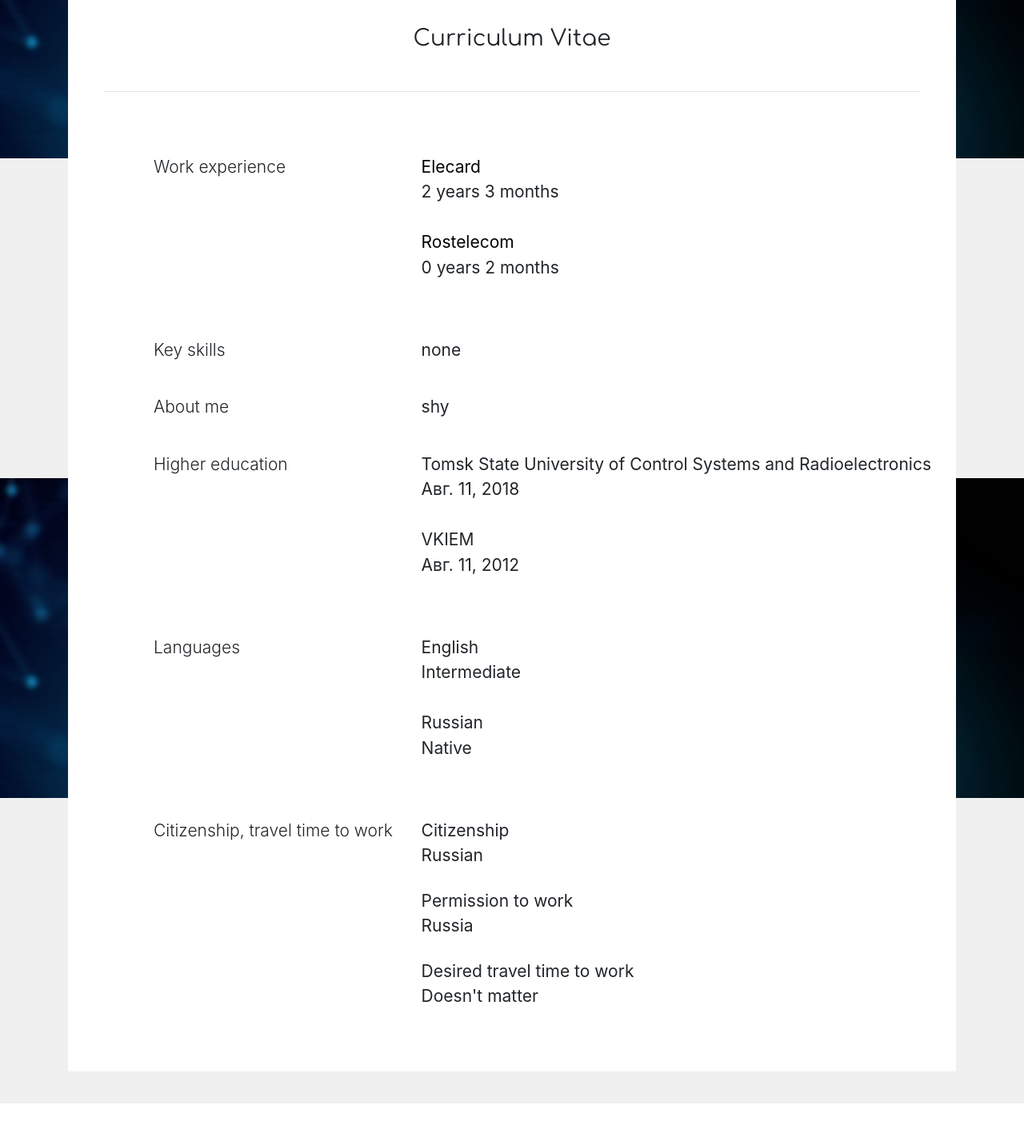
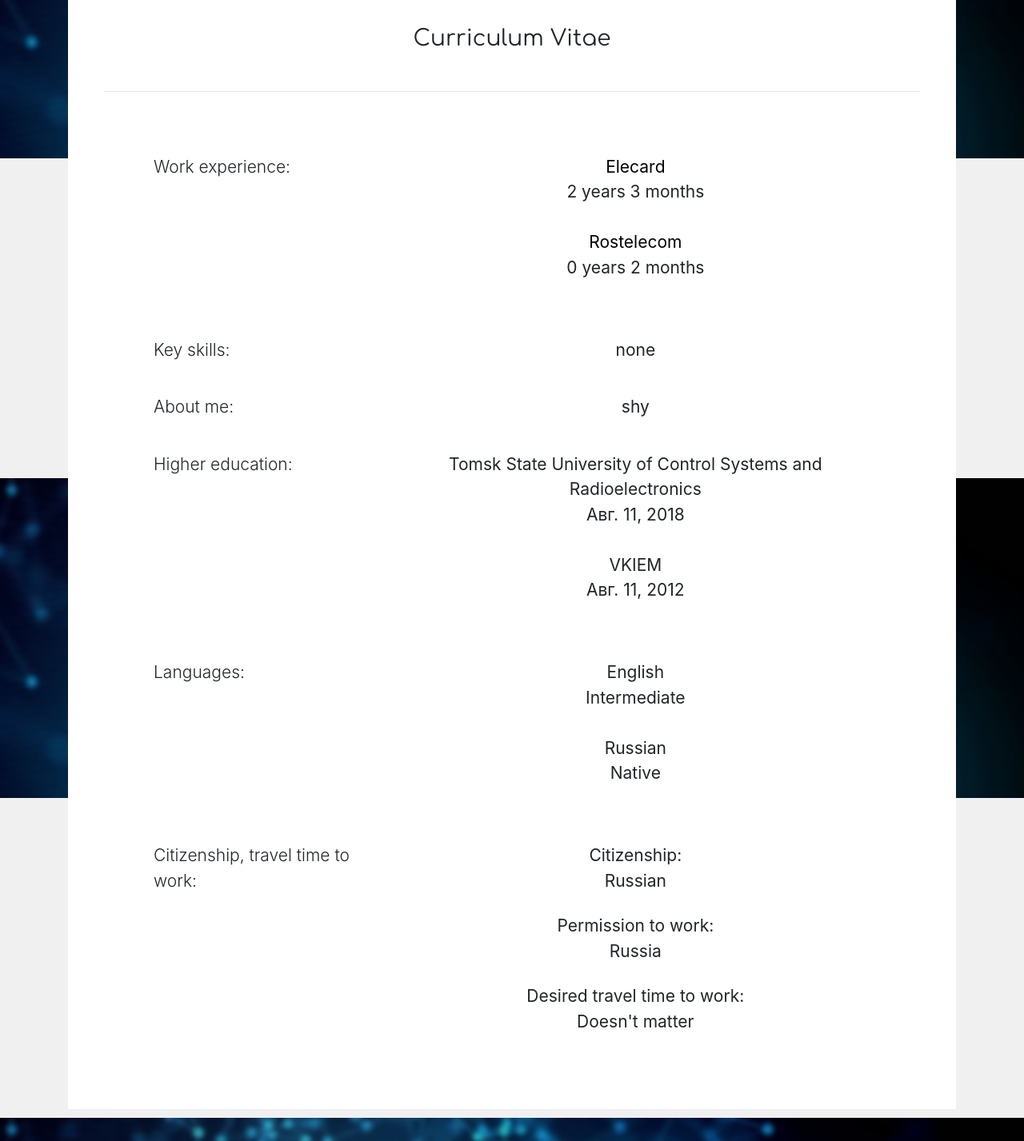
Before and after one commit to AnatolyFeteleu/cv_app, a Django app: page /cv/ in a window 1280 px wide. Shown: the part 202-1629 px from the top of the page at 80% size. Before the commit the page ends 1582 px from the top, so only its background shows below. Run offline with Django 3.2, Linux system fonts and the light colour scheme; data comes from the database, SQL or seed files in the repository; both versions use the stored data as it was after the commit; style sheets or scripts are compiled from the project's sources; some libraries are stand-ins or nearby versions.

Commit message:
Repair cv and index pages

```diff
--- a/landing_page/static/scss/index.scss
+++ b/landing_page/static/scss/index.scss
@@ -89,3 +89,12 @@ ul {
         font-size: 21px;
     }
 }
+
+.table table td:first-child{
+    text-transform: uppercase;
+}
+
+.table table td{
+    height: 100%;
+    width: 100%;
+}
--- a/landing_page/templates/landing_page/base.html
+++ b/landing_page/templates/landing_page/base.html
@@ -76,7 +76,7 @@
         <br>
         <div class="navigation">
             <nav class="navbar navbar-expand-sm bg-transparent navbar-light" style="padding-top: 20px">
-                <button class="navbar-toggler ml-auto" type="button" data-toggle="collapse" data-target="#collapsibleNavbar">
+                <button class="navbar-toggler ml-auto" style="background-color: #f0f0f0 !important" type="button" data-toggle="collapse" data-target="#collapsibleNavbar">
                     <span class="navbar-toggler-icon"></span>
                 </button>
               <!-- Navbar links -->
--- a/landing_page/templates/landing_page/resume/cv.html
+++ b/landing_page/templates/landing_page/resume/cv.html
@@ -10,11 +10,11 @@
     </div>
     <div class="col-md-12 cv-headings">
         <div id="cv-table" class="table-responsible">
-            <table class="table table-borderless" style="margin: 50px">
+            <table class="table table-borderless" style="display: block; padding: 50px;">
                 <tbody>
                     <tr>
-                        <td class="font-weight-light"><p>Work experience</p></td>
-                        <td>
+                        <td class="font-weight-light"><p>Work experience:</p></td>
+                        <td class="text-center">
                             <ul>
                                 {% for i in experience %}
                                 <li><a href="{{ i.3 }}" data-toggle="tooltip" data-placement="right" title="{{ i.4 }}!">{{ i.0 }}</a>
@@ -28,16 +28,16 @@
                         </td>
                     </tr>
                     <tr>
-                        <td class="font-weight-light"><p>Key skills</p></td>
-                        <td>{{ key_skills }}</td>
+                        <td class="font-weight-light"><p>Key skills:</p></td>
+                        <td class="text-center">{{ key_skills }}</td>
                     </tr>
                     <tr>
-                        <td class="font-weight-light"><p>About me</p></td>
-                        <td>{{ about_me }}</td>
+                        <td class="font-weight-light"><p>About me:</p></td>
+                        <td class="text-center">{{ about_me }}</td>
                     </tr>
                     <tr>
-                        <td class="font-weight-light"><p>Higher education</p></td>
-                        <td>
+                        <td class="font-weight-light"><p>Higher education:</p></td>
+                        <td class="text-center">
                             <ul>
                                 {% for i in edu_list %}
                                 <li>{{ i.0 }}
@@ -51,8 +51,8 @@
                         </td>
                     </tr>
                     <tr>
-                        <td class="font-weight-light"><p>Languages</p></td>
-                        <td>
+                        <td class="font-weight-light"><p>Languages:</p></td>
+                        <td class="text-center">
                             <ul>
                                 {% for i in lang_list %}
                                 <li>{{ i.0 }}
@@ -66,21 +66,21 @@
                         </td>
                     </tr>
                     <tr>
-                        <td class="font-weight-light"><p>Citizenship, travel time to work</p></td>
-                        <td>
+                        <td class="font-weight-light"><p>Citizenship, travel time to work:</p></td>
+                        <td class="text-center">
                             <ul>
 
-                                <li>Citizenship
+                                <li>Citizenship:
                                     <ul>
                                         <li>{{ other.0.0 }}</li>
                                     </ul>
                                 </li>
-                                <li style="margin-top: 25px">Permission to work
+                                <li style="margin-top: 25px">Permission to work:
                                     <ul>
                                         <li>{{ other.0.1 }}</li>
                                     </ul>
                                 </li>
-                                <li style="margin-top: 25px">Desired travel time to work
+                                <li style="margin-top: 25px">Desired travel time to work:
                                     <ul>
                                         <li>{{ other.0.2 }}</li>
                                     </ul>
```
Also changed, not shown: landing_page/templates/landing_page/index/profile.html (+31 -23 lines), db.sqlite3.
